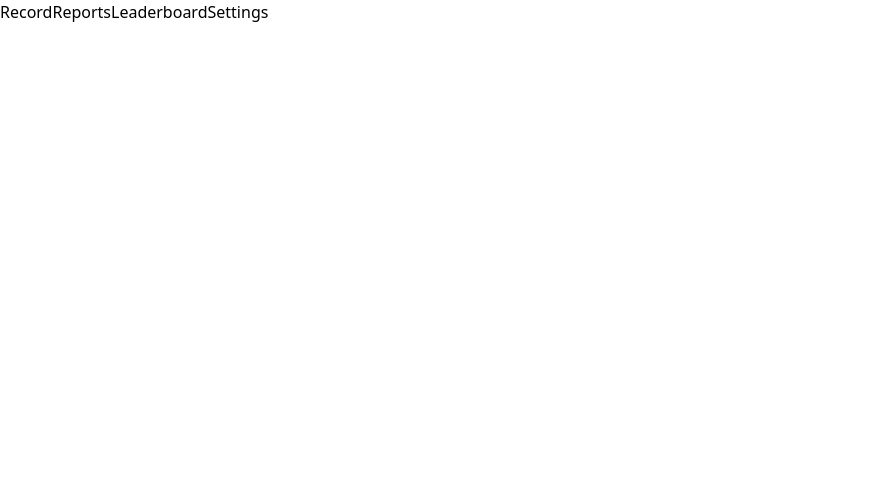
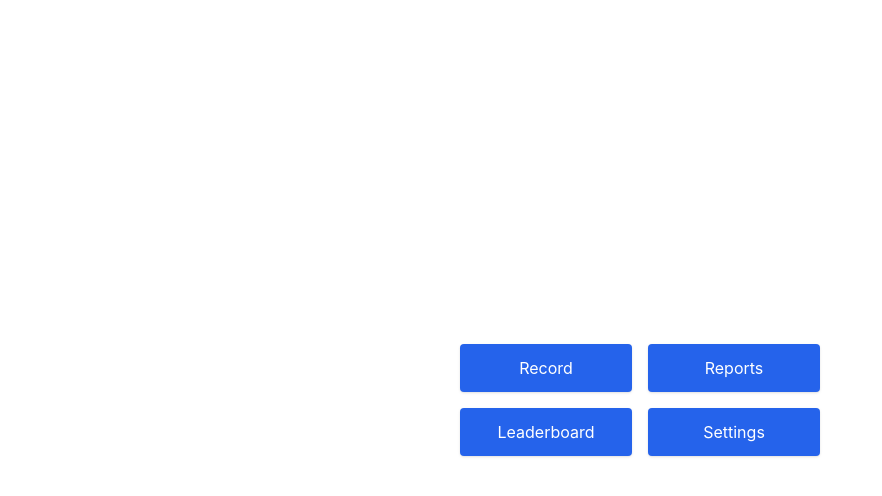
Before and after one commit to Fitch-Gamer/Bath-hack-2026, a React (Vite) app in the folder frontend/: page / in a window 1280 px wide. Shown: the top 496 px of the page, without its empty margins (0-882 px from the left). Built offline with nearby package versions, Linux system fonts and the light colour scheme.

Commit message:
tailwind

```diff
--- a/frontend/package.json
+++ b/frontend/package.json
@@ -21,6 +21,8 @@
     "@types/react-dom": "^18.0.0",
     "@vitejs/plugin-react": "^4.0.0",
     "tailwindcss": "^3.4.19",
+    "postcss": "^8.4.24",
+    "autoprefixer": "^10.4.14",
     "typescript": "^5.0.0",
     "vite": "^5.0.0"
   }
--- /dev/null
+++ b/frontend/postcss.config.cjs
@@ -0,0 +1,6 @@
+module.exports = {
+  plugins: {
+    tailwindcss: {},
+    autoprefixer: {},
+  },
+}
--- a/frontend/tailwind.config.js
+++ b/frontend/tailwind.config.js
@@ -1,8 +1,23 @@
 /** @type {import('tailwindcss').Config} */
 module.exports = {
-  content: [],
+  content: [
+    "./index.html",
+    "./src/**/*.{js,ts,jsx,tsx}"
+  ],
+  darkMode: 'class',
   theme: {
-    extend: {},
+    extend: {
+      container: { center: true, padding: '1rem' },
+      colors: {
+        primary: {
+          DEFAULT: '#4f46e5',
+          50: '#eef2ff'
+        }
+      },
+      fontFamily: {
+        sans: ['Inter', 'ui-sans-serif', 'system-ui']
+      }
+    },
   },
   plugins: [],
 }
```
Also changed, not shown: 1 other file (tests, documents, lock files or other folders).
